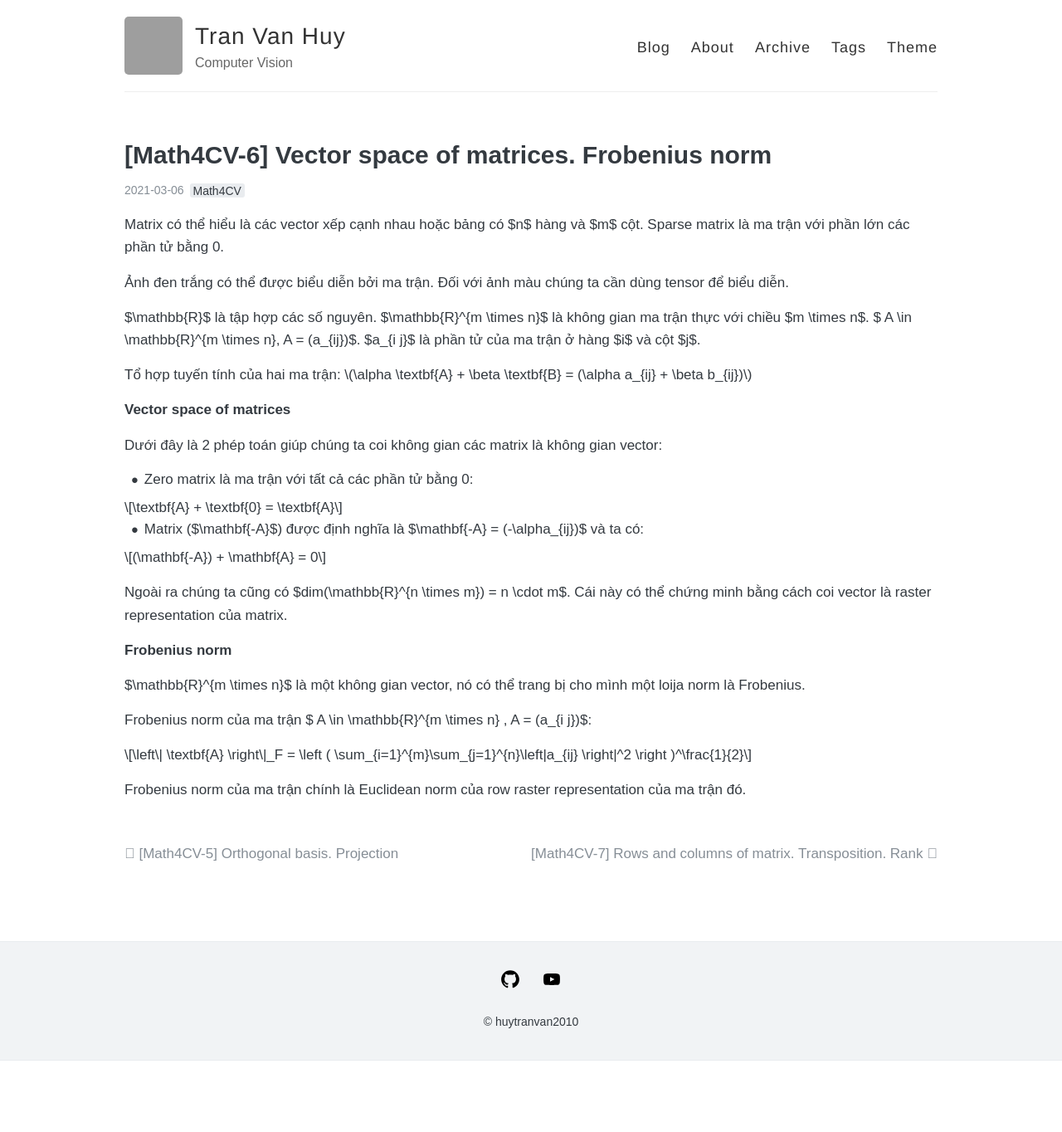
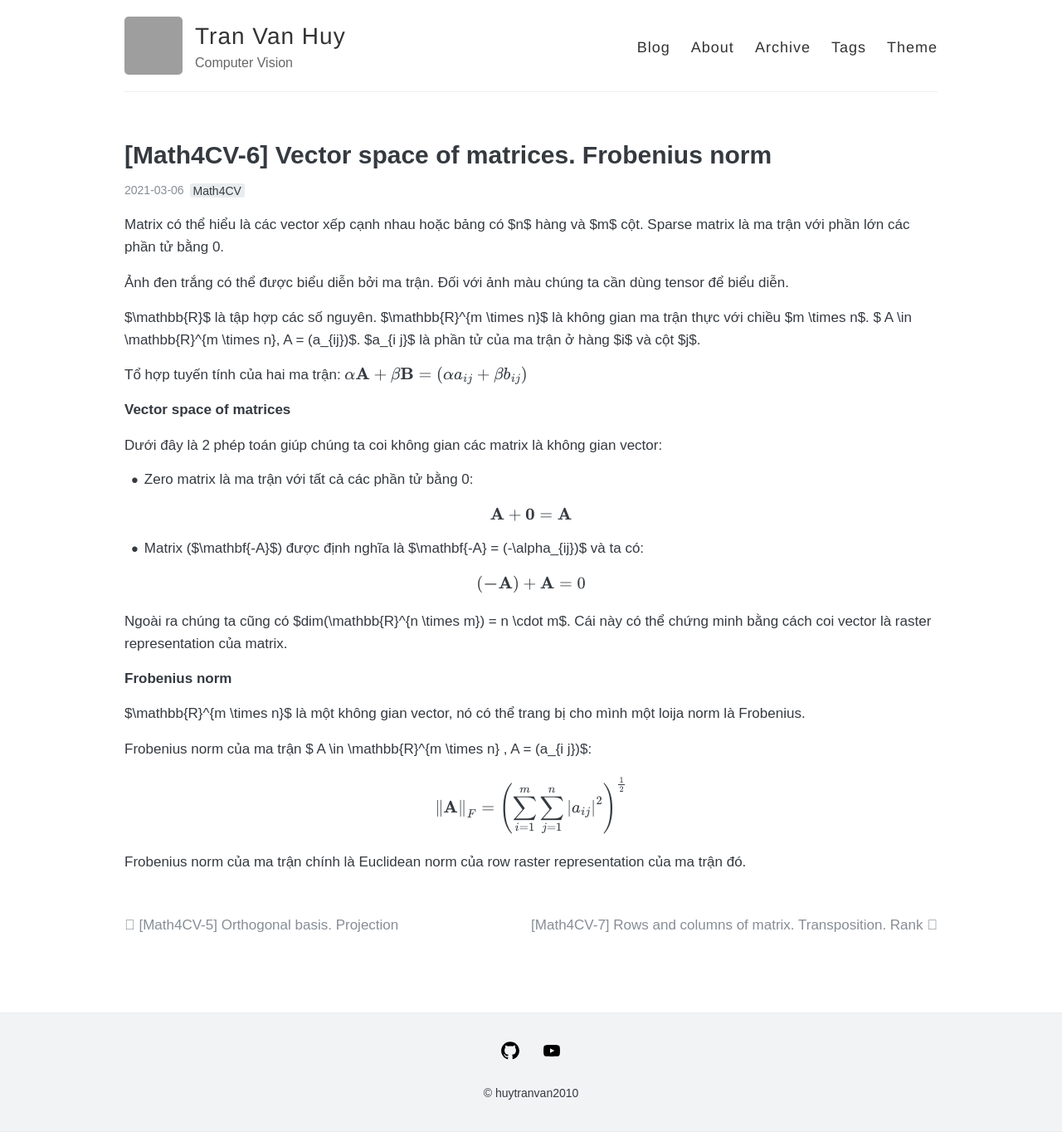
Before and after one commit to huytranvan2010/huytranvan2010.github.io, a Jekyll site: the page built from _posts/2021-03-06-Math4CV-6-vectorspaceofmatrices-Frobenius.md, in a window 1280 px wide. Shown: the whole page at 83% size. Built offline with Jekyll 4.4.1, drawn with Linux system fonts in a browser that asks for light colours; a script that is not in the unit is left out; before the commit the page ends 1278 px from its top, so only the background shows below that; part of the change alters nothing that is shown; grey boxes are pictures that could not be loaded.

```diff
--- a/_includes/mathjax.html
+++ b/_includes/mathjax.html
@@ -10,7 +10,7 @@
 <script
   type="text/javascript"
   charset="utf-8"
-  src="https://cdn.mathjax.org/mathjax/latest/MathJax.js?config=TeX-AMS-MML_HTMLorMML"
+  src="https://cdn.jsdelivr.net/npm/mathjax@3/es5/tex-chtml.js"
 >
 </script>
 <script
--- a/_posts/2021-03-06-Math4CV-6-vectorspaceofmatrices-Frobenius.md
+++ b/_posts/2021-03-06-Math4CV-6-vectorspaceofmatrices-Frobenius.md
@@ -1,5 +1,6 @@
 ---
 layout: post
+mathjax: true
 title: "[Math4CV-6] Vector space of matrices. Frobenius norm"
 tags: [Math4CV]
 comments: true
```
